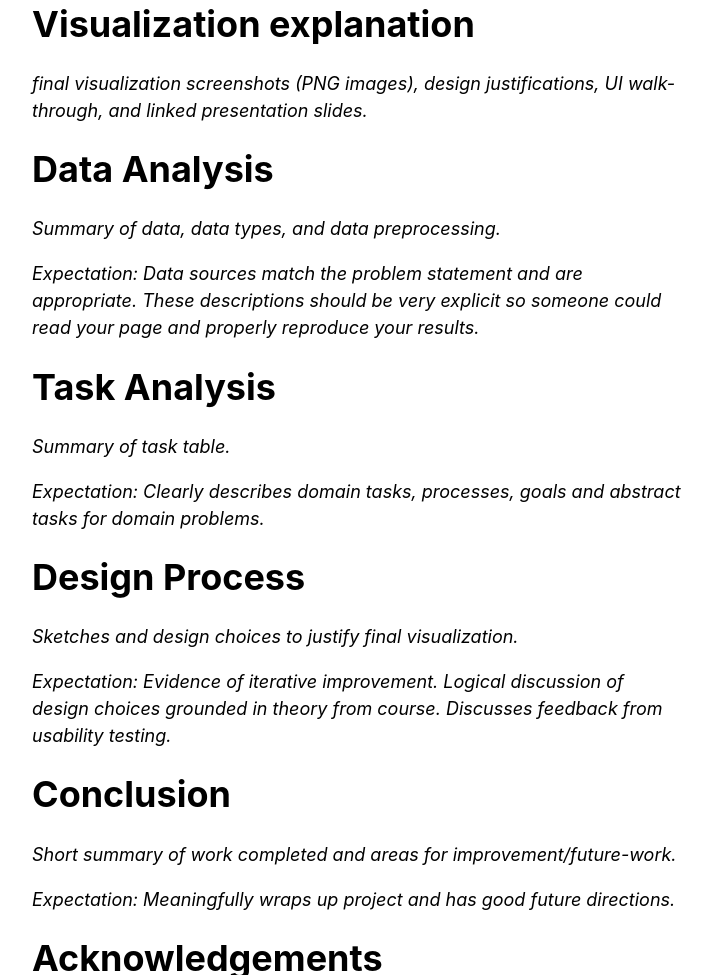
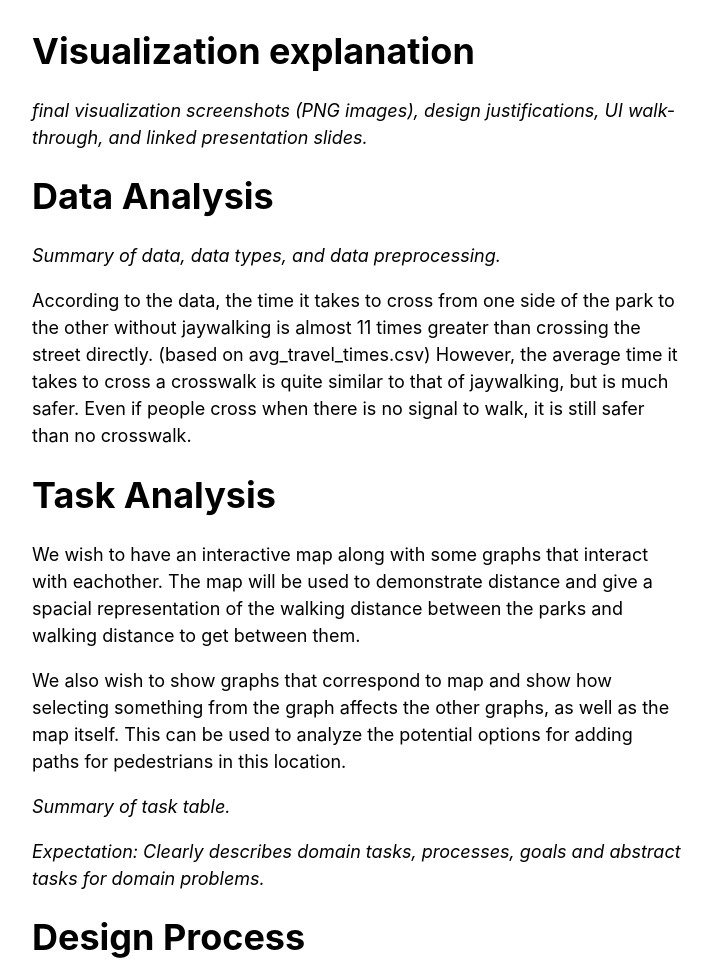
Before and after one commit to Northeastern-DS-4200-F19/project-team-9-pedestrians, a plain HTML site: page index.html in a window 1280 px wide. Shown: the part 1748-2723 px from the top of the page, without its empty margins (283-995 px from the left). Drawn offline with Linux system fonts and the light colour scheme.

Commit message:
added motivation, data analysis, and task analysis

```diff
--- a/index.html
+++ b/index.html
@@ -39,7 +39,11 @@
 
       <h1>Motivation</h1>
 
-      <p>The motivation for this project is that this park is a large green space, but getting from one side to the other takes way too long. As a result, it is more practical for many people to jaywalk across the parks. We wish to explore the data and find potential solutions.</p>
+      <p>The motivation for this project is that this park is a large green space,
+        but getting from one side to the other takes way too long.
+        As a result, it is more practical for many people to jaywalk across the parks.
+        We wish to explore the data and find potential solutions to make it more practical to
+        cross the street safely.</p>
 
 
       <h1>Visualization</h1>
@@ -78,10 +82,26 @@
 
       <h1>Data Analysis</h1>
       <p><em>Summary of data, data types, and data preprocessing.</em></p>
+      <p>According to the data, the time it takes to cross from one side of the park to the other
+        without jaywalking is almost 11 times greater than crossing the street directly. (based on avg_travel_times.csv)
+        However, the average time it takes to cross a crosswalk is quite similar to that of jaywalking, but is
+        much safer. Even if people cross when there is no signal to walk, it is still safer than no crosswalk.
+      </p>
 
-      <p><em>Expectation: Data sources match the problem statement and are appropriate. These descriptions should be very explicit so someone could read your page and properly reproduce your results.</em></p>
+
+
 
       <h1>Task Analysis</h1>
+
+      <p>We wish to have an interactive map along with some graphs that interact with eachother.
+        The map will be used to demonstrate distance and give a spacial representation of the walking distance
+        between the parks and walking distance to get between them.
+      </p>
+      <p>
+        We also wish to show graphs that correspond to map and show how selecting something from the
+        graph affects the other graphs, as well as the map itself. This can be used to analyze the
+        potential options for adding paths for pedestrians in this location.
+      </p>
 
       <p><em>Summary of task table.</em></p>
 
```
